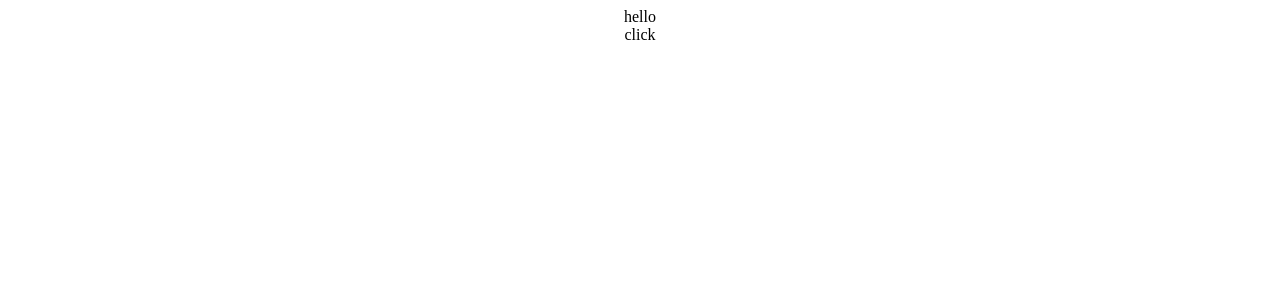
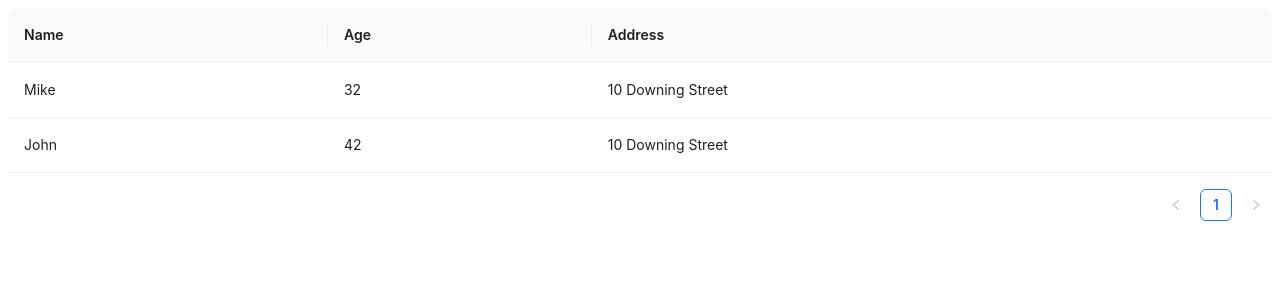
Before and after one commit to Gujex/crud-chart, a React (Create React App) app in the folder front-end/crud-chart/: page / in a window 1280 px wide. Shown: the top 300 px of the page. Built offline with nearby package versions, Linux system fonts and the light colour scheme.

Commit message:
[added static file]. will be modified then.

```diff
--- a/front-end/crud-chart/src/App.tsx
+++ b/front-end/crud-chart/src/App.tsx
@@ -1,11 +1,43 @@
 import React from 'react';
 import './App.css';
-import {getData} from "./services/api/api";
+// import {getData} from "./services/api/api";
+import TableComponent from "./components/table";
+const dataSource = [
+    {
+        key: '1',
+        name: 'Mike',
+        age: 32,
+        address: '10 Downing Street',
+    },
+    {
+        key: '2',
+        name: 'John',
+        age: 42,
+        address: '10 Downing Street',
+    },
+];
+
+const columns = [
+    {
+        title: 'Name',
+        dataIndex: 'name',
+        key: 'name',
+    },
+    {
+        title: 'Age',
+        dataIndex: 'age',
+        key: 'age',
+    },
+    {
+        title: 'Address',
+        dataIndex: 'address',
+        key: 'address',
+    },
+];
 function App() {
   return (
     <div className="App">
-      hello
-        <div onClick={() => getData("http://localhost:3005/api/data")}>click</div>
+        <TableComponent dataSource={dataSource} columns={columns} />
     </div>
   );
 }
--- /dev/null
+++ b/front-end/crud-chart/src/components/table/index.tsx
@@ -0,0 +1,8 @@
+import { Table, } from 'antd';
+
+
+const TableComponent = ({dataSource, columns}:any) => {
+    return <Table dataSource={dataSource} columns={columns} />;
+}
+
+export default TableComponent;
```
